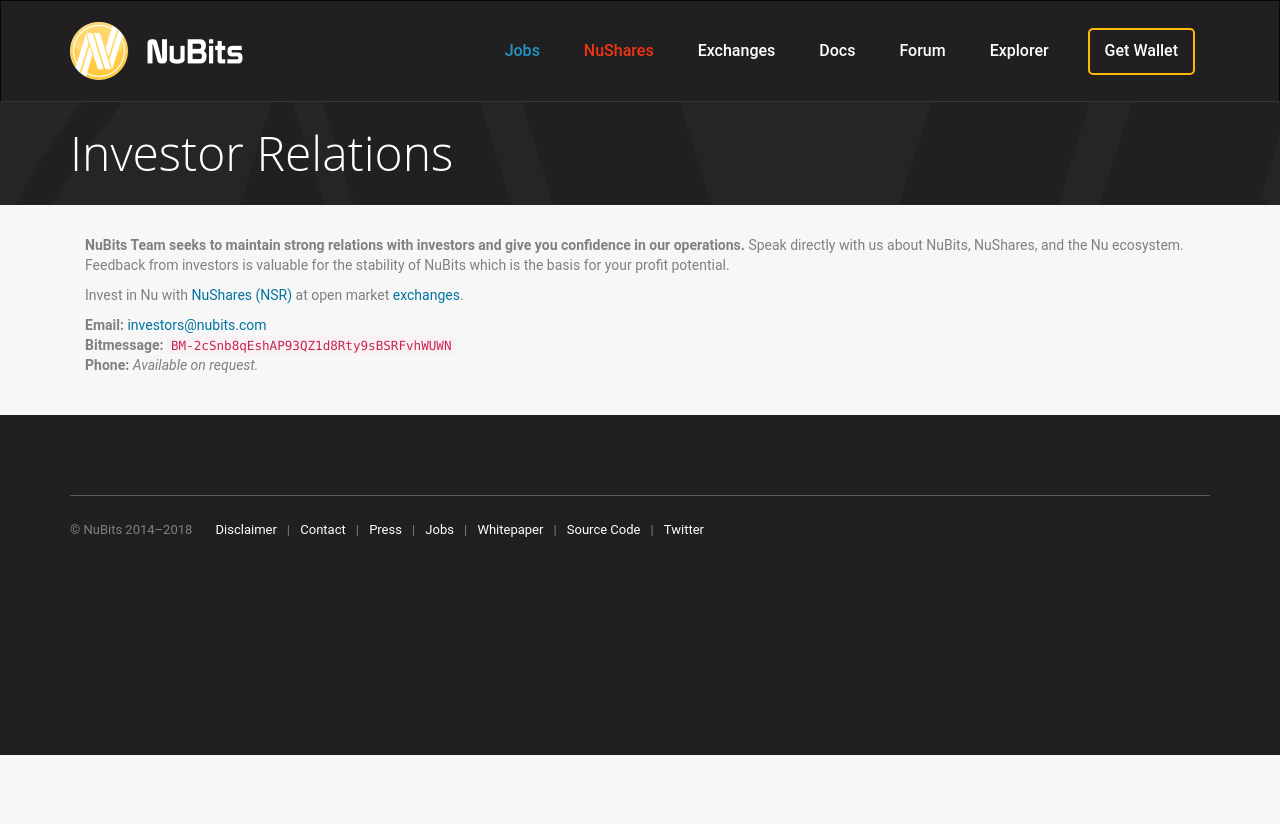
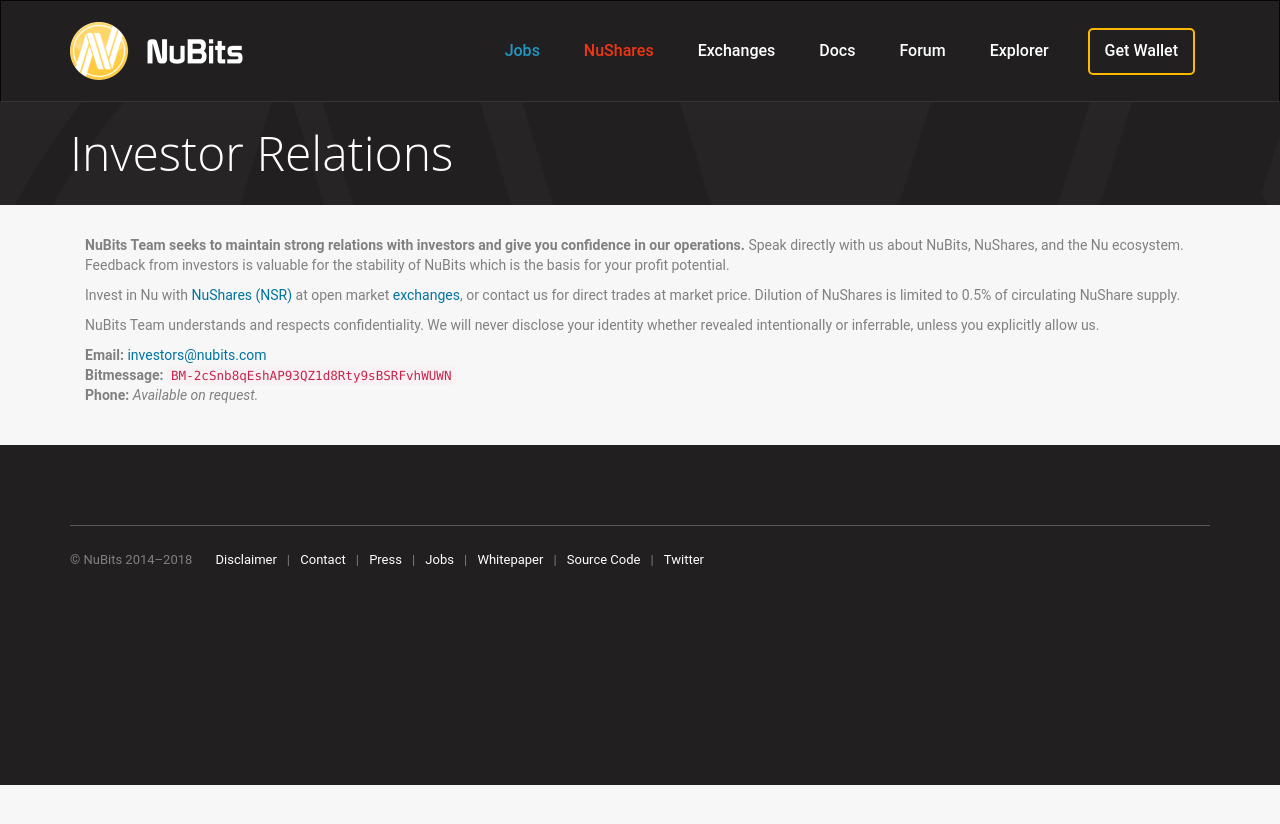
Before and after one commit to NuNetwork/nunetwork.github.io, a Jekyll site: the page built from _pages/investors.md, in a window 1280 px wide. Shown: the top 824 px of the page. Built offline with Jekyll 4.4.1, drawn with Linux system fonts in a browser that asks for light colours.

Commit message:
Update investors.md

```diff
--- a/_pages/investors.md
+++ b/_pages/investors.md
@@ -5,7 +5,9 @@
 ---
 **NuBits Team seeks to maintain strong relations with investors and give you confidence in our operations.** Speak directly with us about NuBits, NuShares, and the Nu ecosystem. Feedback from investors is valuable for the stability of NuBits which is the basis for your profit potential.
 
-Invest in Nu with [NuShares (NSR)](https://nubits.com/nushares) at open market [exchanges](https://nubits.com/exchanges).
+Invest in Nu with [NuShares (NSR)](https://nubits.com/nushares) at open market [exchanges](https://nubits.com/exchanges), or contact us for direct trades at market price. Dilution of NuShares is limited to 0.5% of circulating NuShare supply.
+
+NuBits Team understands and respects confidentiality. We will never disclose your identity whether revealed intentionally or inferrable, unless you explicitly allow us.
 
 **Email:** [investors@nubits.com](mailto:investors@nubits.com)
 **Bitmessage:** `BM-2cSnb8qEshAP93QZ1d8Rty9sBSRFvhWUWN`
```
